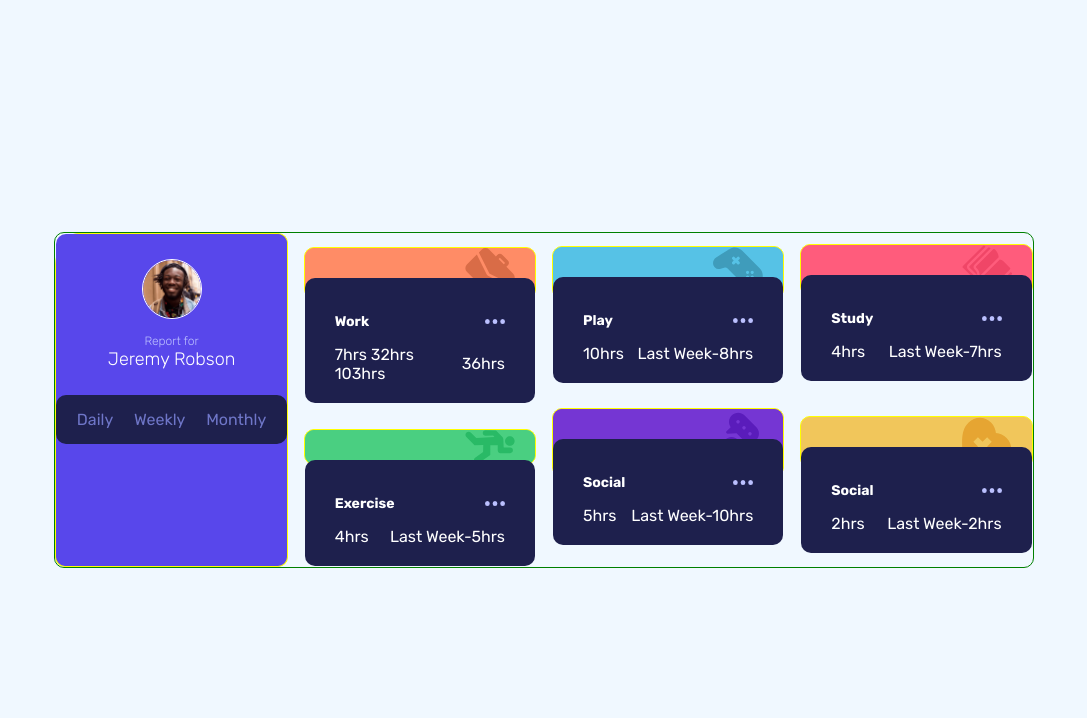
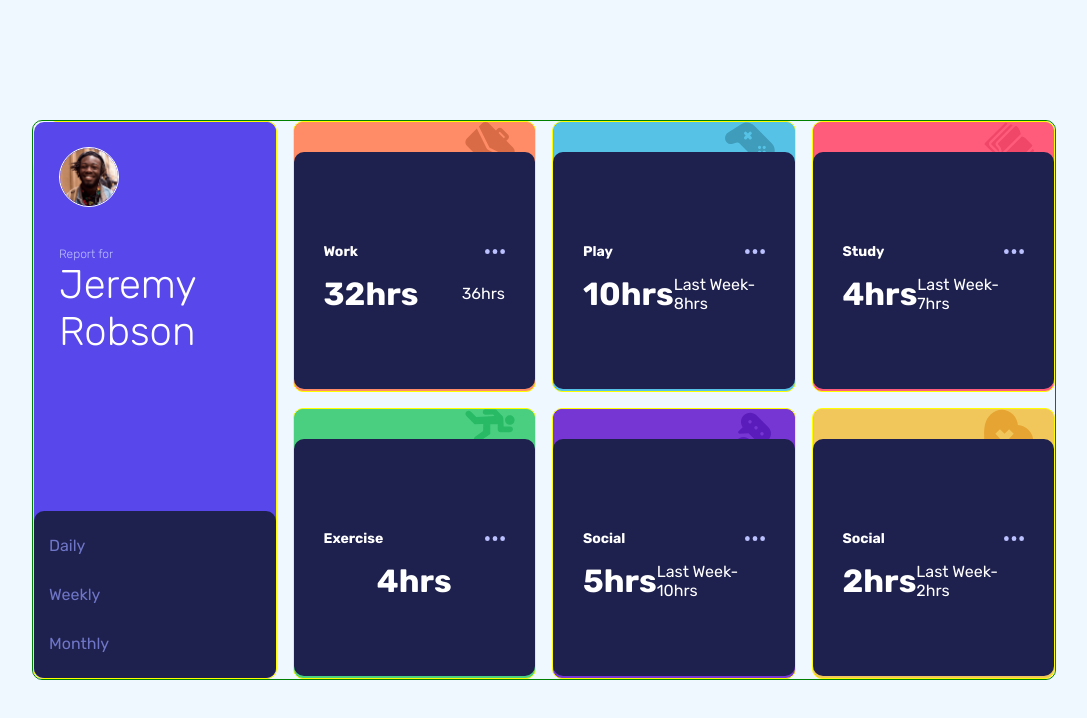
Before and after one commit to jonathanPons/Time-tracking-dashboard, a plain HTML site: page index.html in a window 1280 px wide. Shown: the whole page, without its empty margins (96-1183 px from the left). Drawn offline with Linux system fonts and the light colour scheme.

Commit message:
deskstop ok

```diff
--- a/index.css
+++ b/index.css
@@ -54,7 +54,6 @@ body {
   width: 90%;
   margin: 50px;
   border-radius: 10px;
-  gap: 25px;
 }
 
 /* ITEM 1*/
@@ -122,7 +121,6 @@ body {
   color: white;
   position: relative;
   border: 1px solid yellow;
-  margin-bottom: 80px;
 }
 .item-2 .color-orange img {
   width: 50px;
@@ -144,6 +142,7 @@ body {
   align-items: center;
   border-radius: 10px;
   width: 100%;
+  height: 100%;
   background-color: #1e204d;
   padding: 20px 20px 20px 20px;
 }
@@ -185,7 +184,6 @@ body {
   color: white;
   position: relative;
   border: 1px solid yellow;
-  margin-bottom: 80px;
 }
 
 .color-blue-300 {
@@ -248,7 +246,6 @@ body {
   color: white;
   position: relative;
   border: 1px solid yellow;
-  margin-bottom: 85px;
 }
 .pink400 {
   background-color: var(--Pink400);
@@ -310,7 +307,6 @@ body {
   color: white;
   position: relative;
   border: 1px solid yellow;
-  margin-bottom: 80px;
 }
 .color-green-400 {
   background-color: var(--Green400);
@@ -372,9 +368,8 @@ body {
   border-radius: 10px;
   background-color: var(--Purple700);
   color: white;
-  position: relative;
+
   border: 1px solid yellow;
-  margin-bottom: 90px;
 }
 
 .color-purple-700 {
@@ -436,7 +431,6 @@ body {
   color: white;
   position: relative;
   border: 1px solid yellow;
-  margin-bottom: 90px;
 }
 .color-Yellow300 {
   background-color: var(--Yellow300);
@@ -495,15 +489,14 @@ body {
     flex-direction: column;
     justify-content: center;
     align-items: center;
-    width: 85%;
+    width: 100%;
     margin: auto;
   }
 
   .grid-container {
     display: grid;
-    justify-content: center;
-    align-items: center;
-    margin-bottom: none;
+    width: 80%;
+    height: 70%;
     grid-auto-columns: 1fr;
     grid-auto-rows: 1fr;
 
@@ -515,15 +508,15 @@ body {
     margin: none;
 
     gap: 1rem;
-    width: 90%;
+    width: 80%;
   }
   .item-1 {
     border: 1px solid yellow;
     width: 100%;
-    height: 100%;
+
     display: flex;
     flex-direction: column;
-    justify-content: start;
+    justify-content: flex-start;
     align-items: start;
     background-color: var(--Purple600);
     border-radius: 10% 10px 10px 10px;
@@ -532,13 +525,60 @@ body {
   .color-blue {
     background-color: var(--Purple600);
     width: 100%;
+    height: 70%;
     display: flex;
     flex-direction: column;
-    justify-content: start;
+    justify-content: space-around;
     align-items: start;
     gap: 15px;
-    align-items: center;
+
     padding: 25px;
     border-radius: 10px;
   }
+
+  .item-1 .color-blue .title {
+    display: flex;
+    flex-direction: column;
+    justify-content: space-around;
+    align-items: start;
+  }
+  .title {
+    display: flex;
+    flex-direction: column;
+    justify-content: flex-start;
+    align-self: start;
+  }
+
+  .time {
+    height: 30%;
+    display: flex;
+    flex-direction: column;
+  }
+  .item-1 .color-blue .title h2 {
+    font-size: 40px;
+  }
+  .item-1 .color-blue {
+    background-color: var(--Purple600);
+    width: 100%;
+    display: flex;
+    justify-content: start;
+    gap: 40px;
+    align-items: start;
+  }
+  .item-2,
+  .item-3,
+  .item-4,
+  .item-5,
+  .item-5,
+  .item-6,
+  .item-7 {
+    width: 100%;
+    height: 100%;
+  }
+
+  .part-info {
+    height: 100%;
+    height: 88%;
+    position: absolute;
+  }
 }
--- a/index.html
+++ b/index.html
@@ -63,7 +63,7 @@
             <img src="images/icon-ellipsis.svg" alt="ellipsis" />
           </div>
           <div class="second-part">
-            <div><p>7hrs 32hrs 103hrs</p></div>
+            <div><h1>32hrs</h1></div>
             <div><p>36hrs</p></div>
           </div>
         </div>
@@ -78,7 +78,7 @@
             <img src="images/icon-ellipsis.svg" alt="ellipsis" />
           </div>
           <div class="second-part">
-            <div><p>10hrs</p></div>
+            <div><h1>10hrs</h1></div>
             <div><p>Last Week-8hrs</p></div>
           </div>
         </div>
@@ -93,7 +93,7 @@
             <img src="images/icon-ellipsis.svg" alt="ellipsis" />
           </div>
           <div class="second-part">
-            <div><p>4hrs</p></div>
+            <div><h1>4hrs</h1></div>
             <div><p>Last Week-7hrs</p></div>
           </div>
         </div>
@@ -109,11 +109,11 @@
             <img src="images/icon-ellipsis.svg" alt="ellipsis" />
           </div>
           <div class="second-part">
-            <div><p>4hrs</p></div>
+             </div><h1>4hrs</h1></div>
             <div><p>Last Week-5hrs</p></div>
           </div>
-        </div>
-      </div>
+
+
       <div class="item-6" style="grid-area: box-6">
         <div class="color-purple-700">
           <img src="images/icon-social.svg" alt="icon-social" />
@@ -124,7 +124,7 @@
             <img src="images/icon-ellipsis.svg" alt="ellipsis" />
           </div>
           <div class="second-part">
-            <div><p>5hrs</p></div>
+            <div><h1>5hrs</h1></div>
             <div><p>Last Week-10hrs</p></div>
           </div>
         </div>
@@ -139,13 +139,13 @@
             <img src="images/icon-ellipsis.svg" alt="ellipsis" />
           </div>
           <div class="second-part">
-            <div><p>2hrs</p></div>
+            <div><h1>2hrs</h1></div>
             <div><p>Last Week-2hrs</p></div>
           </div>
         </div>
       </div>
-    </div>
-
+    </div></div>
+  </body>
     <script src="index.js"></script>
   </body>
 </html>
```
